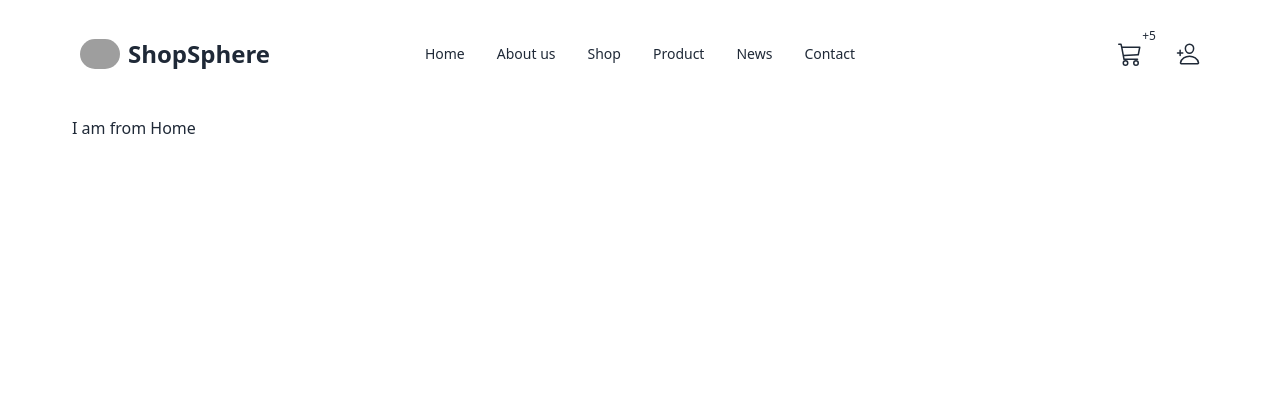
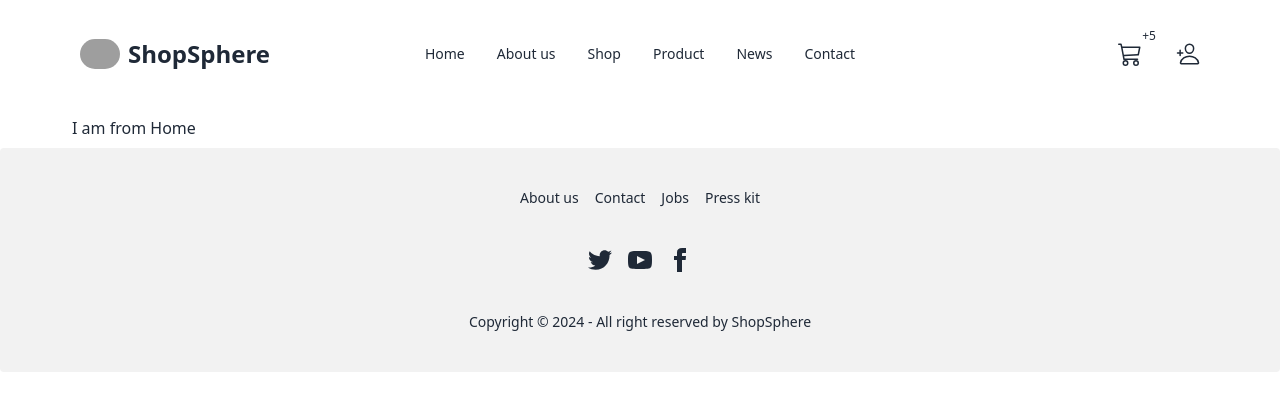
Before and after one commit to FojleTuhin/ShopSphere_Client, a React (Vite) app: page / in a window 1280 px wide. Shown: the top 410 px of the page. Built offline with nearby package versions, Linux system fonts and the light colour scheme; grey boxes are pictures that could not be loaded.

Commit message:
create footer

```diff
--- a/src/root/Root.jsx
+++ b/src/root/Root.jsx
@@ -1,5 +1,6 @@
 import { Outlet, useLocation } from "react-router-dom";
 import Navbar from "../shared/Navbar";
+import Footer from "../shared/Footer";
 
 const Root = () => {
     const location = useLocation()
@@ -8,6 +9,7 @@
         <div className="">
             {isLogin || <Navbar></Navbar>}
             <Outlet></Outlet>
+           {isLogin ||  <Footer></Footer>}
         </div>
     );
 };
--- a/src/shared/Footer.jsx
+++ b/src/shared/Footer.jsx
@@ -1,9 +1,55 @@
-import React from 'react';
 
 const Footer = () => {
     return (
-        <div>
-
+        <div className="">
+            <footer className="footer footer-center bg-base-200 text-base-content rounded p-10">
+                <nav className="grid grid-flow-col gap-4">
+                    <a className="link link-hover">About us</a>
+                    <a className="link link-hover">Contact</a>
+                    <a className="link link-hover">Jobs</a>
+                    <a className="link link-hover">Press kit</a>
+                </nav>
+                <nav>
+                    <div className="grid grid-flow-col gap-4">
+                        <a>
+                            <svg
+                                xmlns="http://www.w3.org/2000/svg"
+                                width="24"
+                                height="24"
+                                viewBox="0 0 24 24"
+                                className="fill-current">
+                                <path
+                                    d="M24 4.557c-.883.392-1.832.656-2.828.775 1.017-.609 1.798-1.574 2.165-2.724-.951.564-2.005.974-3.127 1.195-.897-.957-2.178-1.555-3.594-1.555-3.179 0-5.515 2.966-4.797 6.045-4.091-.205-7.719-2.165-10.148-5.144-1.29 2.213-.669 5.108 1.523 6.574-.806-.026-1.566-.247-2.229-.616-.054 2.281 1.581 4.415 3.949 4.89-.693.188-1.452.232-2.224.084.626 1.956 2.444 3.379 4.6 3.419-2.07 1.623-4.678 2.348-7.29 2.04 2.179 1.397 4.768 2.212 7.548 2.212 9.142 0 14.307-7.721 13.995-14.646.962-.695 1.797-1.562 2.457-2.549z"></path>
+                            </svg>
+                        </a>
+                        <a>
+                            <svg
+                                xmlns="http://www.w3.org/2000/svg"
+                                width="24"
+                                height="24"
+                                viewBox="0 0 24 24"
+                                className="fill-current">
+                                <path
+                                    d="M19.615 3.184c-3.604-.246-11.631-.245-15.23 0-3.897.266-4.356 2.62-4.385 8.816.029 6.185.484 8.549 4.385 8.816 3.6.245 11.626.246 15.23 0 3.897-.266 4.356-2.62 4.385-8.816-.029-6.185-.484-8.549-4.385-8.816zm-10.615 12.816v-8l8 3.993-8 4.007z"></path>
+                            </svg>
+                        </a>
+                        <a>
+                            <svg
+                                xmlns="http://www.w3.org/2000/svg"
+                                width="24"
+                                height="24"
+                                viewBox="0 0 24 24"
+                                className="fill-current">
+                                <path
+                                    d="M9 8h-3v4h3v12h5v-12h3.642l.358-4h-4v-1.667c0-.955.192-1.333 1.115-1.333h2.885v-5h-3.808c-3.596 0-5.192 1.583-5.192 4.615v3.385z"></path>
+                            </svg>
+                        </a>
+                    </div>
+                </nav>
+                <aside>
+                    <p>Copyright © {new Date().getFullYear()} - All right reserved by ShopSphere</p>
+                </aside>
+            </footer>
         </div>
     );
 };
```
